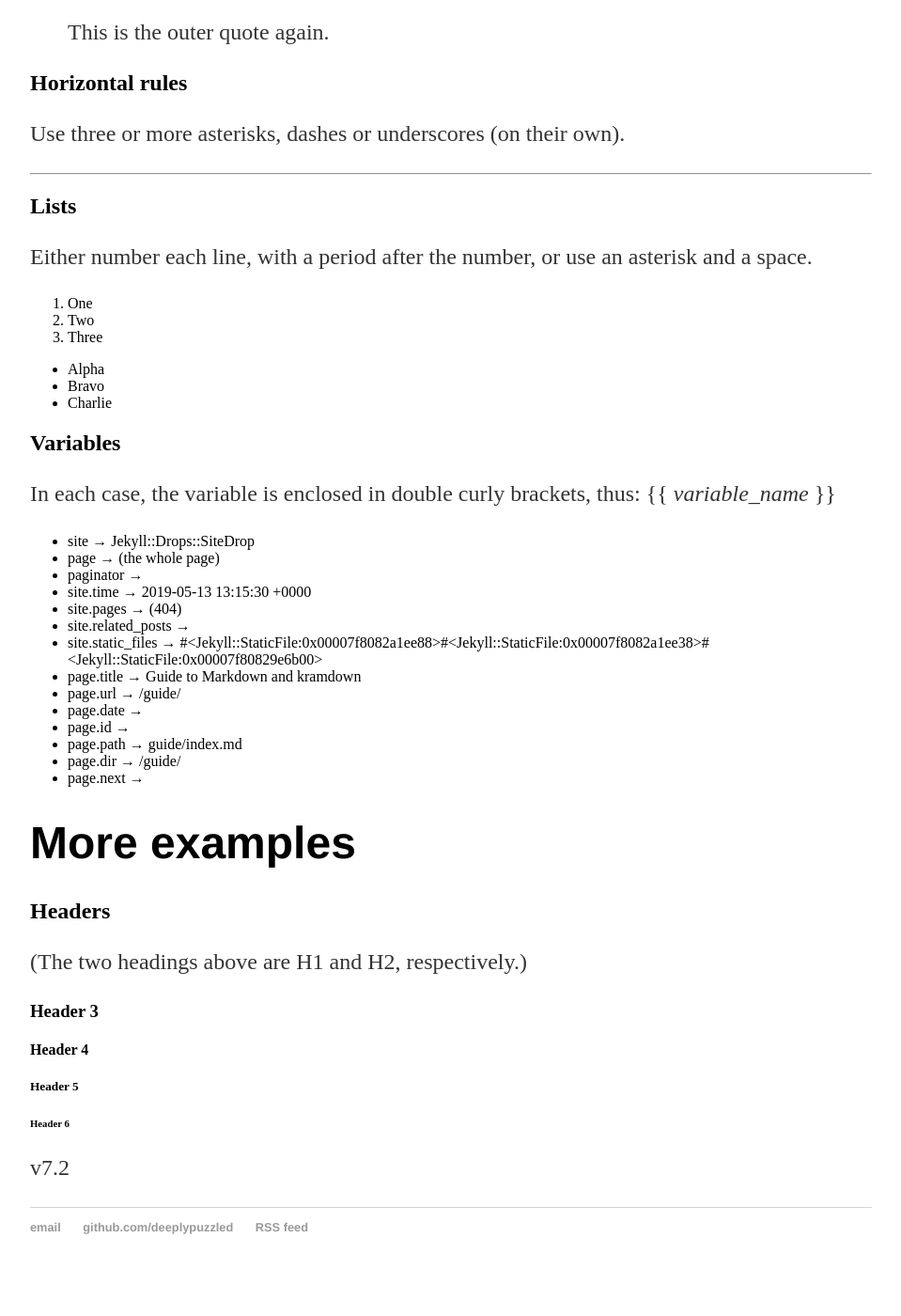
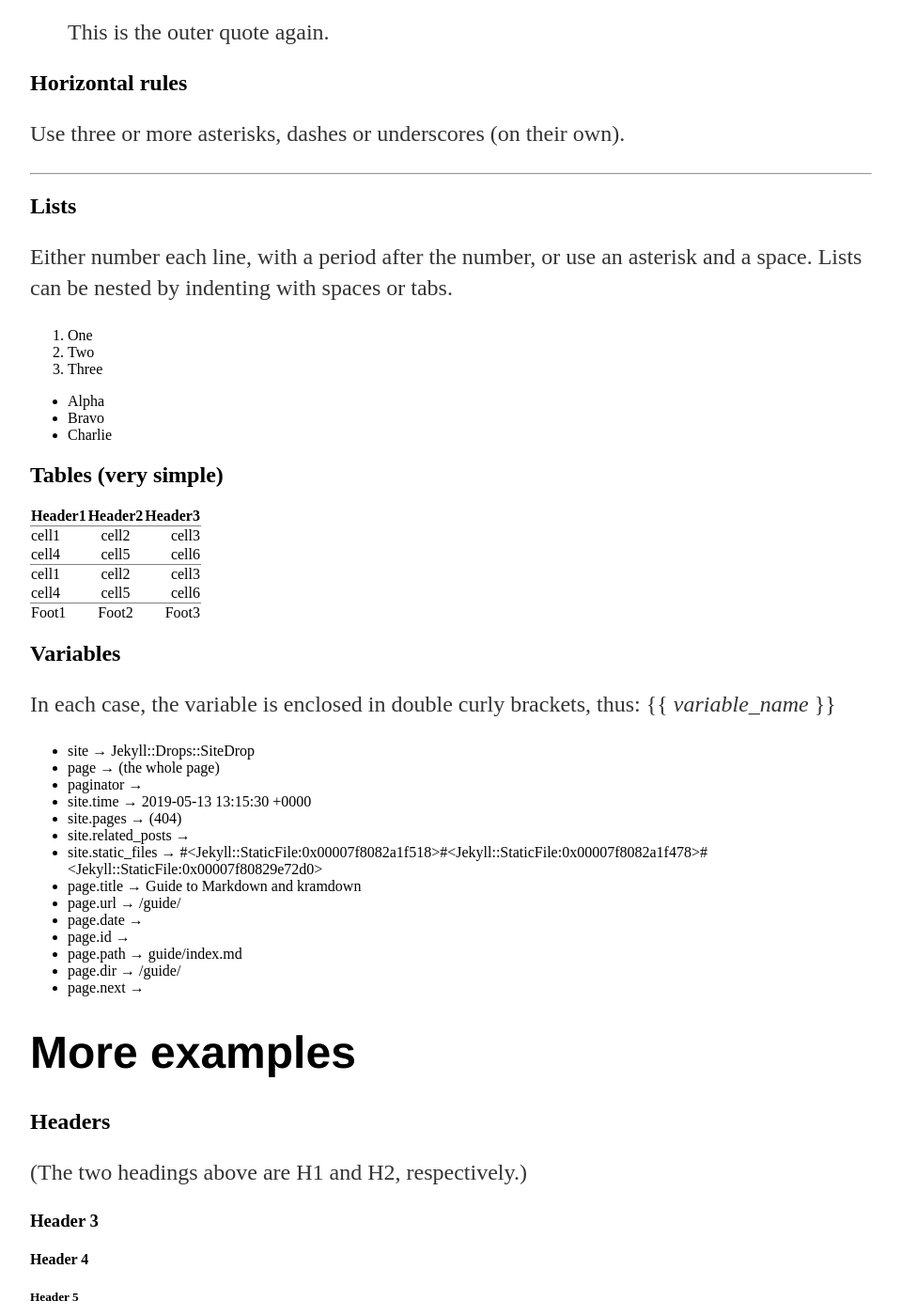
Before and after one commit to deeplypuzzled/deeplypuzzled.github.io, a Jekyll site: the page built from guide/index.md, in a window 1280 px wide and 1400 px high, scrolled down 1562 px. Shown: the whole window at 94% size, without its empty margins (160-1119 px from the left). Built offline with Jekyll 4.4.1, drawn with Linux system fonts in a browser that asks for light colours; before the commit the page ends 2935 px from its top, so only the background shows below that.

Commit message:
Update index.md

```diff
--- a/guide/index.md
+++ b/guide/index.md
@@ -57,7 +57,7 @@ Use three or more asterisks, dashes or underscores (on their own).
 
 ## Lists
 
-Either number each line, with a period after the number, or use an asterisk and a space.
+Either number each line, with a period after the number, or use an asterisk and a space. Lists can be nested by indenting with spaces or tabs.
 
 1. One
 2. Two
@@ -66,6 +66,19 @@ Either number each line, with a period after the number, or use an asterisk and
 * Alpha
 * Bravo
 * Charlie
+
+## Tables (very simple)
+
+| Header1 | Header2 | Header3 |
+|:--------|:-------:|--------:|
+| cell1   | cell2   | cell3   |
+| cell4   | cell5   | cell6   |
+|----
+| cell1   | cell2   | cell3   |
+| cell4   | cell5   | cell6   |
+|=====
+| Foot1   | Foot2   | Foot3
+{: rules="groups"}
 
 ## Variables
 
@@ -100,4 +113,4 @@ In each case, the variable is enclosed in double curly brackets, thus: \{\{ *var
 
 ###### Header 6
 
-v7.2
+v8
```
